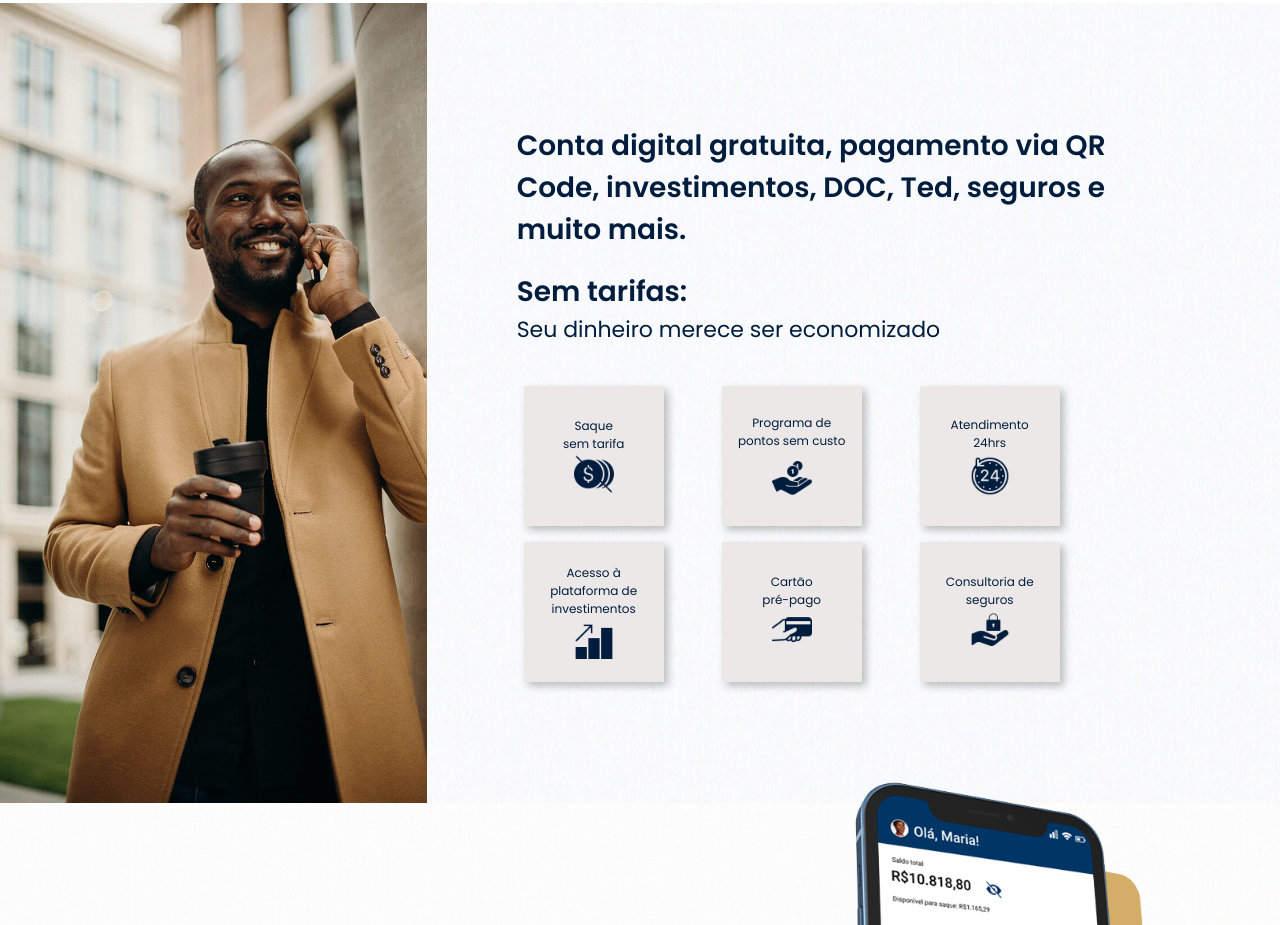
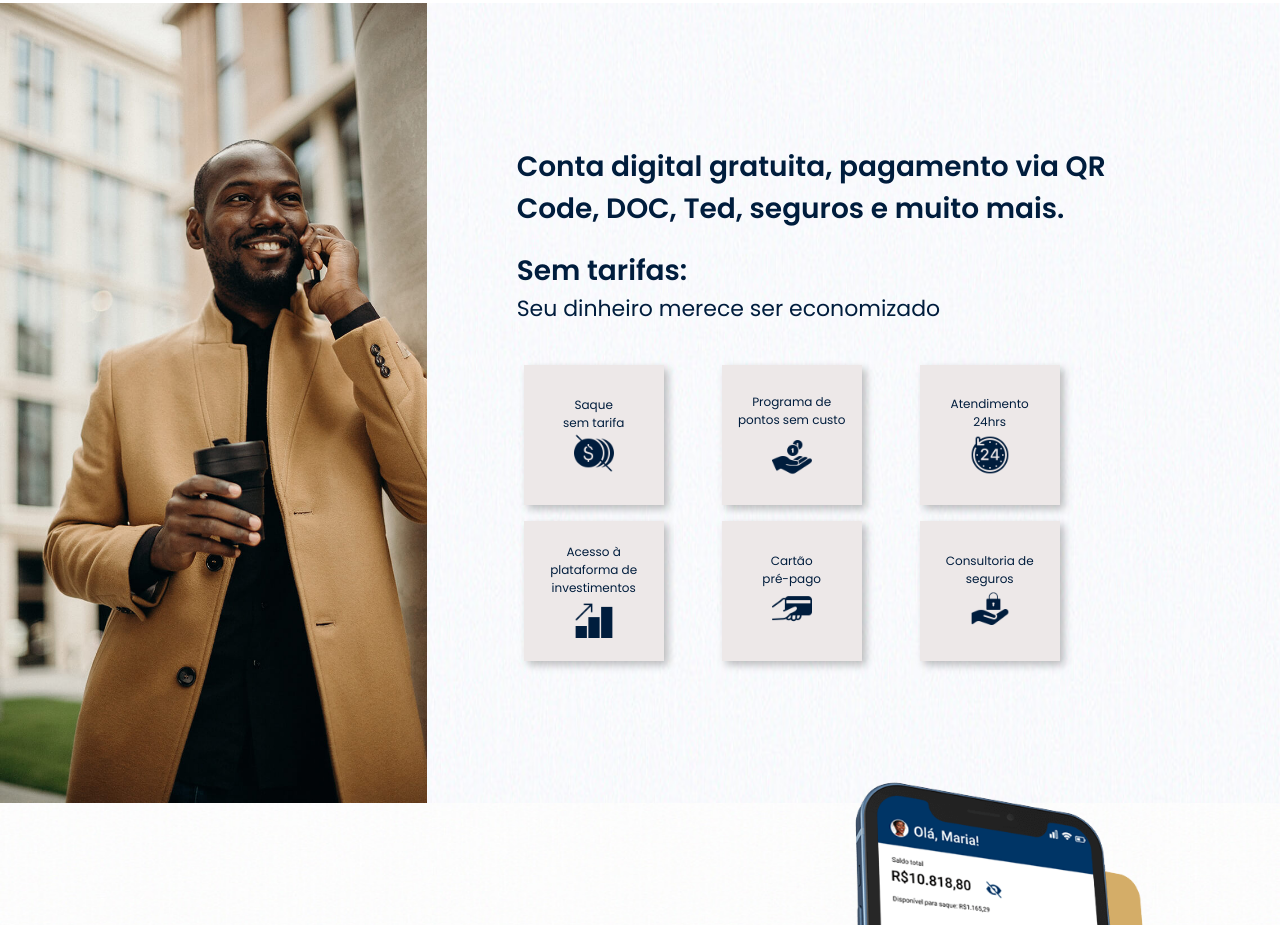
Before and after one commit to igorfurtado/DeoX, a React (Create React App) app: page / in a window 1280 px wide. Shown: the part 1380-2305 px from the top of the page. Built offline with nearby package versions, Linux system fonts and the light colour scheme.

Commit message:
Edição do titulo da section 3: retirada do termo investimentos

```diff
--- a/src/components/ThirdSection.js
+++ b/src/components/ThirdSection.js
@@ -15,7 +15,7 @@ export default function ThirdSection() {
 
                     <div style={{ position: "relative", display: "flex", flexDirection: "column", justifyContent: "center" }}>
                         <h2 className="title-h2 text-blue benefits-title1">Conta digital gratuita, pagamento
-                            via QR Code, investimentos, DOC, Ted, seguros e muito mais. </h2>
+                            via QR Code, DOC, Ted, seguros e muito mais. </h2>
                         <div className="benefits-title2">
                             <h2 className="title-h2 text-blue">Sem tarifas:</h2>
                             <h3 className="title-h4 text-blue">Seu dinheiro merece ser economizado</h3>
```
